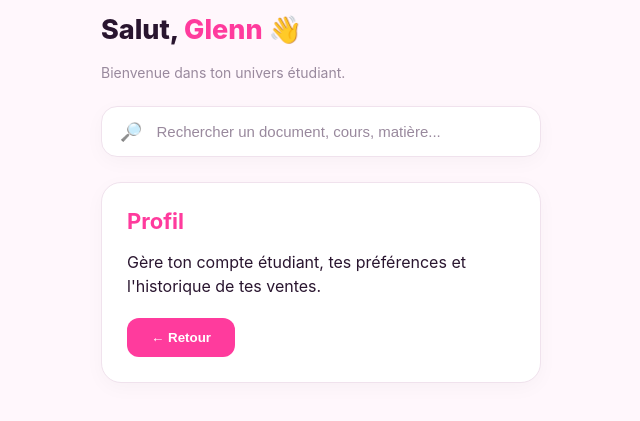
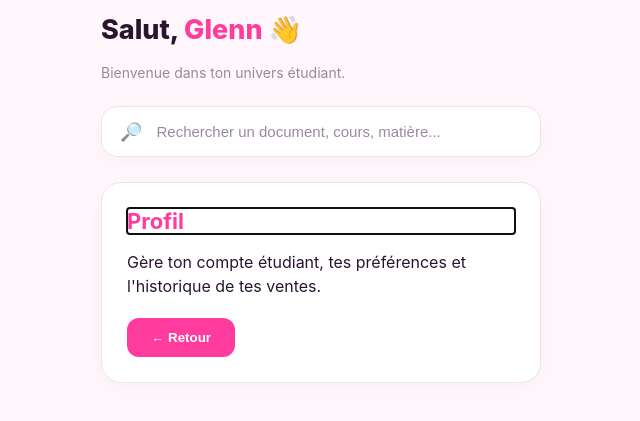
Before and after one commit to SecuriCIV/APPSIA, a plain HTML site: page index.html in a window 1280 px wide. Both pictures are taken after a click on the element "Mon compte". Shown: the part 83-504 px from the top of the page, without its empty margins (319-959 px from the left). Drawn offline with Linux system fonts and the light colour scheme.

Commit message:
Enhance accessibility: move focus to pageTitle on openPage and center on closePage

```diff
--- a/index.html
+++ b/index.html
@@ -746,6 +746,9 @@ function openPage(page, query = "") {
   menu.style.display = "none";
   hint.style.display = "none";
   searchResults.style.display = "none";
+
+  pageTitle.setAttribute("tabindex", "-1");
+  pageTitle.focus();
 }
 
 function closePage() {
@@ -755,6 +758,7 @@ function closePage() {
 
   resetCenter(false);
   openMenu();
+  center.focus();
 }
 
 function normalize(text) {
```
